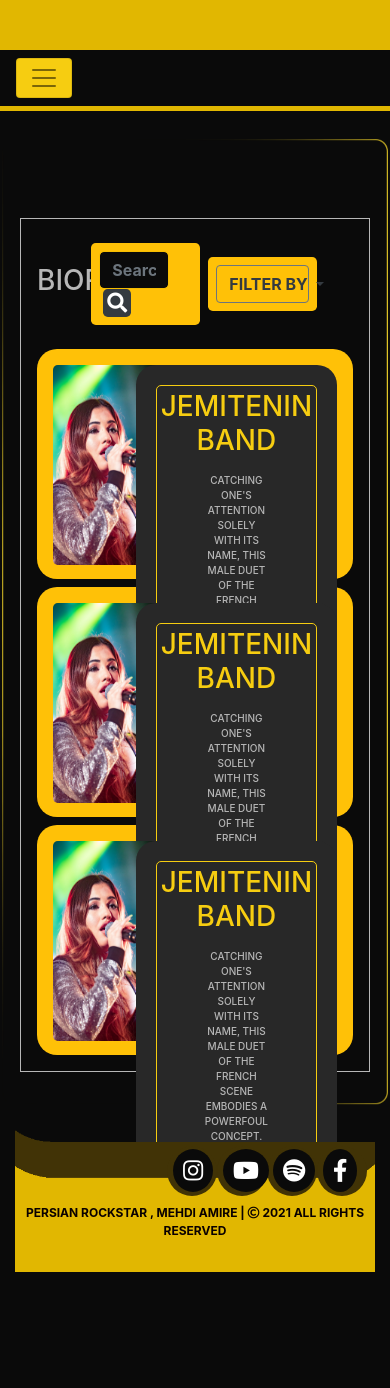
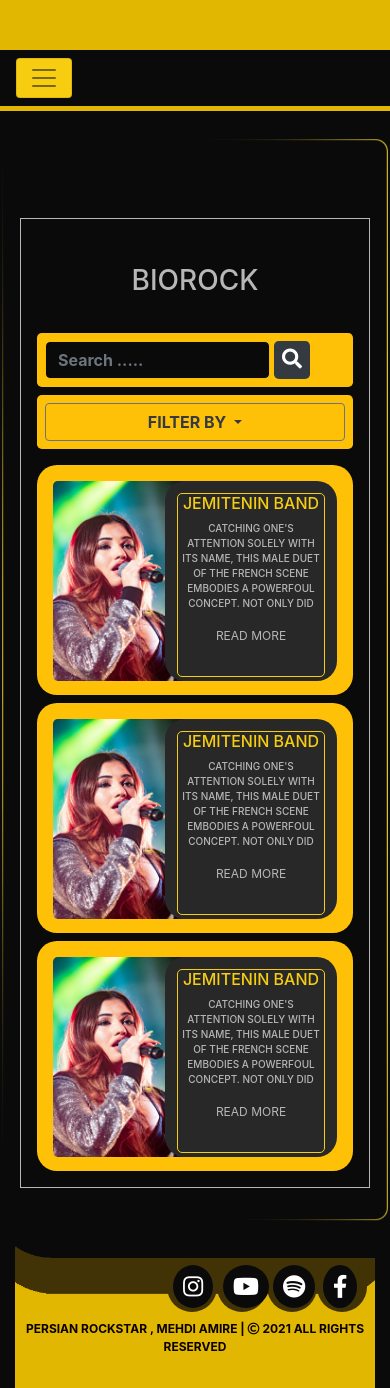
Before and after one commit to kazem198/punishHtml, a plain HTML site: page index4.html in a window 390 px wide. Before the commit the page ends 1272 px from the top, so only its background shows below. Drawn offline with nearby package versions, Linux system fonts and the light colour scheme.

Commit message:
responsive index4 complited

```diff
--- a/index4.html
+++ b/index4.html
@@ -66,22 +66,24 @@
 
 					<form class="w-100">
 						<div class="form-row">
-							<div class="form-group col-2">
+							<div class="form-group col-12 col-md-2">
 
 								<p class="mt-4">BIOROCK</p>
 							</div>
-							<div class="form-inline col-10   ">
-								<div class="col-5 bg-warning p-2 rounded-lg mr-2">
+							<div class="form-inline col-12 col-md-10   ">
+								<div
+									class="col-12 col-md-5 bg-warning p-2 rounded-lg mr-2 d-flex">
 
 									<input type="text"
 										class="form-control rounded-lg w-75 text-white font-weight-bold"
 										placeholder="Search .....">
 									<i
-										class="fas fa-search text-white bg-dark p-1 rounded-lg mx-1"></i>
+										class="fas fa-search text-white bg-dark p-2 rounded-lg mx-1"></i>
 
 								</div>
 
-								<div class="col-5 bg-warning p-2 rounded-lg ">
+								<div
+									class="col-12 col-md-5 bg-warning p-2 rounded-lg mt-2 mt-md-0">
 
 									<div class="dropdown ">
 										<button class="btn btn-secondary dropdown-toggle w-100 bg-warning text-dark font-weight-bold "
@@ -116,6 +118,12 @@
 					<div class=" mt-2 ">
 
 
+
+
+
+
+
+
 						<div class=" search-wraper p-3 bg-warning mt-2" id="search-wraper">
 							<div class=" row no-gutters  ">
 
@@ -126,14 +134,119 @@
 
 								</div>
 								<div class="col">
-									<div class="search-body p-3">
+									<div class="search-body p-2 p-md-3">
 										<div
-											class="row search-body-inner flex-column h-100 justify-content-center m-1">
+											class="row search-body-inner flex-column h-100 justify-content-start justify-content-md-center m-1">
 
 											<h3>
 												JEMITENIN BAND
 											</h3>
-											<div class="mx-5 mt-2">
+											<div
+												class="mx-md-5 mx-1 mt-md-2">
+
+												<p>
+													CATCHING
+													ONE'S
+													ATTENTION
+													SOLELY WITH
+													ITS
+													NAME, THIS MALE
+													DUET OF
+													THE
+													FRENCH SCENE
+													EMBODIES A
+													POWERFOUL
+													CONCEPT.
+													NOT ONLY
+													DID</p>
+											</div>
+
+											<a href="#">READ MORE</a>
+
+										</div>
+									</div>
+								</div>
+
+							</div>
+
+
+
+						</div>
+
+
+
+
+						<div class=" search-wraper p-3 bg-warning mt-2" id="search-wraper">
+							<div class=" row no-gutters  ">
+
+								<div class="col">
+									<img class="w-100 text-center rounded-lg"
+										src="/img/1.jpg"
+										alt="Generic placeholder ">
+
+								</div>
+								<div class="col">
+									<div class="search-body p-2 p-md-3">
+										<div
+											class="row search-body-inner flex-column h-100 justify-content-start justify-content-md-center m-1">
+
+											<h3>
+												JEMITENIN BAND
+											</h3>
+											<div
+												class="mx-md-5 mx-1 mt-md-2">
+
+												<p>
+													CATCHING
+													ONE'S
+													ATTENTION
+													SOLELY WITH
+													ITS
+													NAME, THIS MALE
+													DUET OF
+													THE
+													FRENCH SCENE
+													EMBODIES A
+													POWERFOUL
+													CONCEPT.
+													NOT ONLY
+													DID</p>
+											</div>
+
+											<a href="#">READ MORE</a>
+
+										</div>
+									</div>
+								</div>
+
+							</div>
+
+
+
+						</div>
+
+
+
+
+						<div class=" search-wraper p-3 bg-warning mt-2" id="search-wraper">
+							<div class=" row no-gutters  ">
+
+								<div class="col">
+									<img class="w-100 text-center rounded-lg"
+										src="/img/1.jpg"
+										alt="Generic placeholder ">
+
+								</div>
+								<div class="col">
+									<div class="search-body p-2 p-md-3">
+										<div
+											class="row search-body-inner flex-column h-100 justify-content-start justify-content-md-center m-1">
+
+											<h3>
+												JEMITENIN BAND
+											</h3>
+											<div
+												class="mx-md-5 mx-1 mt-md-2">
 
 												<p>
 													CATCHING
@@ -170,53 +283,6 @@
 
 
 
-						<div class=" search-wraper p-3 bg-warning mt-2" id="search-wraper">
-							<div class=" row no-gutters  ">
-
-								<div class="col">
-									<img class="w-100 text-center rounded-lg"
-										src="/img/1.jpg"
-										alt="Generic placeholder ">
-
-								</div>
-								<div class="col">
-									<div class="search-body p-3">
-										<div
-											class="row search-body-inner flex-column h-100 justify-content-center m-1">
-
-											<h3>
-												JEMITENIN BAND
-											</h3>
-											<div class="mx-5 mt-2">
-
-												<p>
-													CATCHING
-													ONE'S
-													ATTENTION
-													SOLELY WITH
-													ITS
-													NAME, THIS MALE
-													DUET OF
-													THE
-													FRENCH SCENE
-													EMBODIES A
-													POWERFOUL
-													CONCEPT.
-													NOT ONLY
-													DID</p>
-											</div>
-
-											<a href="#">READ MORE</a>
-
-										</div>
-									</div>
-								</div>
-
-							</div>
-
-
-
-						</div>
 
 
 
@@ -224,53 +290,12 @@
 
 
 
-						<div class=" search-wraper p-3 bg-warning mt-2" id="search-wraper">
-							<div class=" row no-gutters  ">
-
-								<div class="col">
-									<img class="w-100 text-center rounded-lg"
-										src="/img/1.jpg"
-										alt="Generic placeholder ">
-
-								</div>
-								<div class="col">
-									<div class="search-body p-3">
-										<div
-											class="row search-body-inner flex-column h-100 justify-content-center m-1">
-
-											<h3>
-												JEMITENIN BAND
-											</h3>
-											<div class="mx-5 mt-2">
-
-												<p>
-													CATCHING
-													ONE'S
-													ATTENTION
-													SOLELY WITH
-													ITS
-													NAME, THIS MALE
-													DUET OF
-													THE
-													FRENCH SCENE
-													EMBODIES A
-													POWERFOUL
-													CONCEPT.
-													NOT ONLY
-													DID</p>
-											</div>
-
-											<a href="#">READ MORE</a>
-
-										</div>
-									</div>
-								</div>
-
-							</div>
 
 
 
-						</div>
+
+
+
 
 
 
--- a/scss/mycss.scss
+++ b/scss/mycss.scss
@@ -417,6 +417,7 @@ footer::before{
 	h3{
 				text-align: center;
 				color: $yellow-light;
+				font-size: 1rem;
 			}
 			a,p{
 				text-align: center;
```
Also changed, not shown: css/mycss.css.
